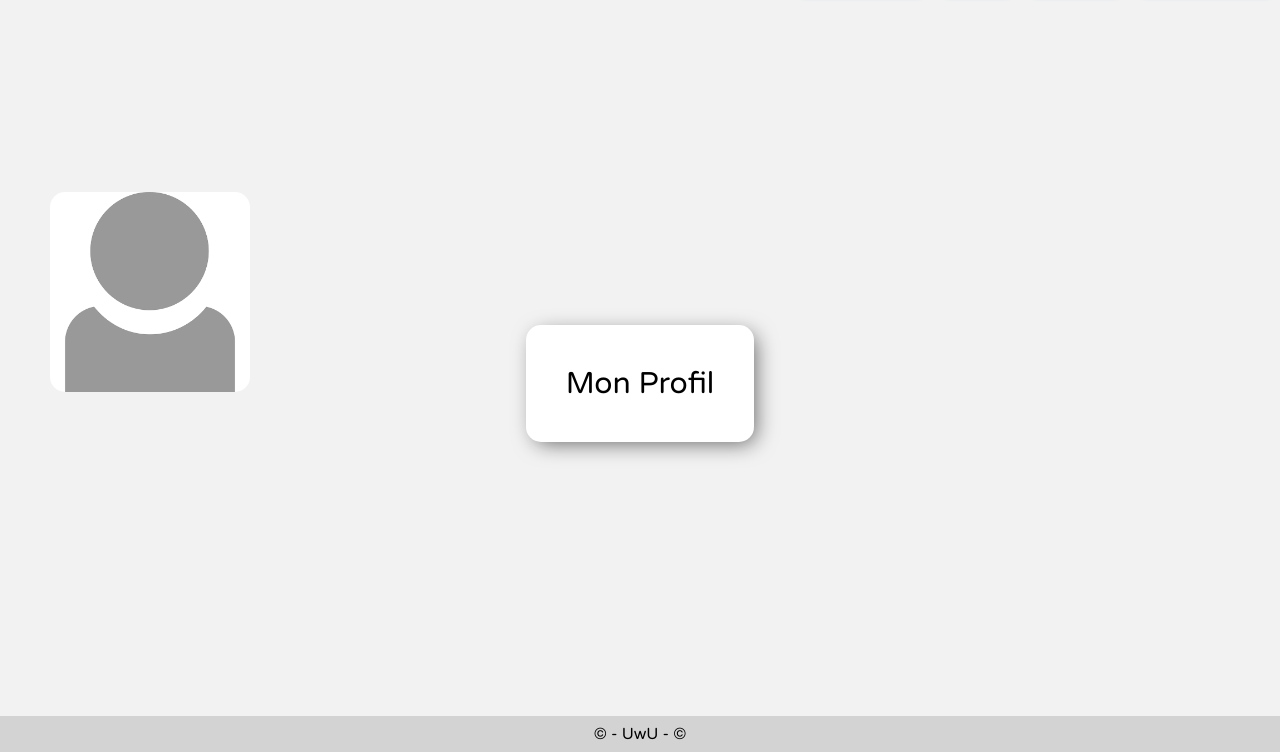
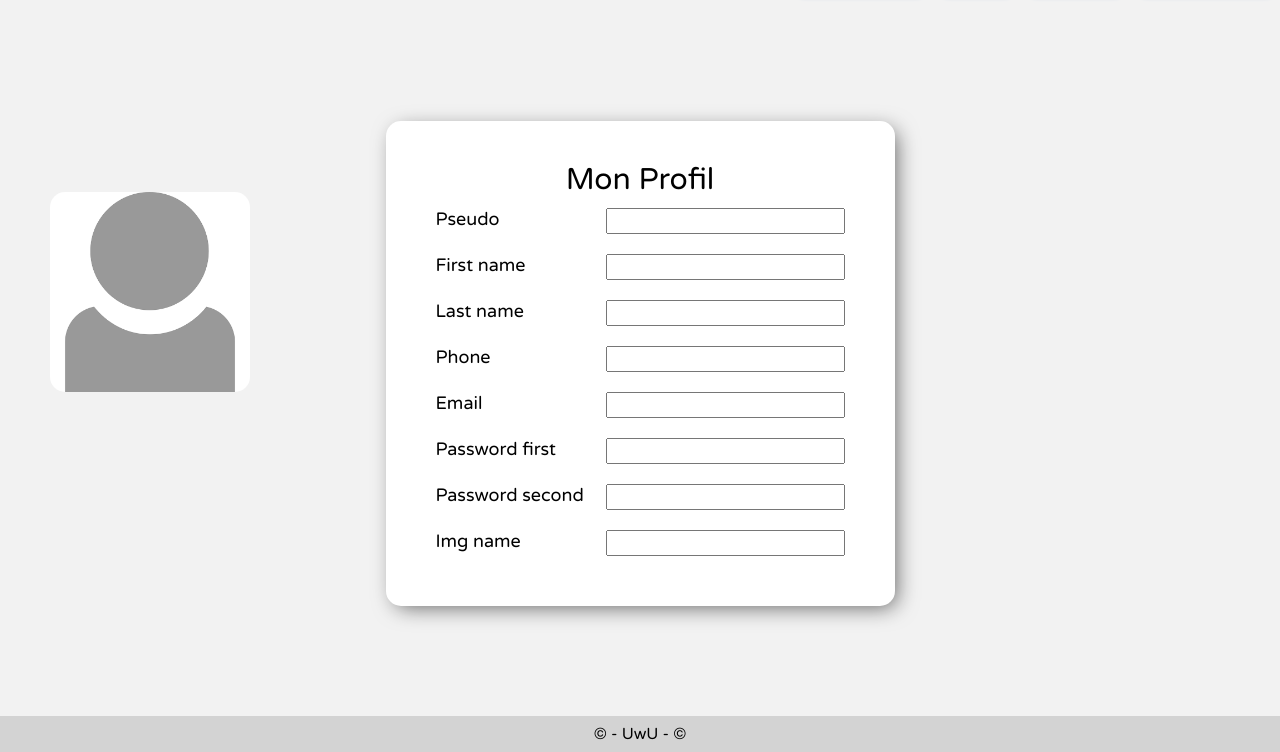
Before and after one commit to akam731/sortir.com, a Symfony app: template templates/user/editProfil.html.twig in a window 1280 px wide. Shown: the part 48-800 px from the top of the page. Run offline with Twig, Linux system fonts and the light colour scheme; the template is opened without the code that fills it, so the values that code supplies are empty; form fields are guessed from the names that the template uses; some libraries are stand-ins or nearby versions.

Commit message:
Modif Modification du corps du formulaire de modification d'un utilisateur

```diff
--- a/public/css/profil.css
+++ b/public/css/profil.css
@@ -59,15 +59,19 @@ form > img{
     border-radius: 15px;
 }
 
+form > div > div:last-child{
+    display: flex;
+    justify-content: space-between;
+}
 
-form > div > label{
+form > div > div > label{
     display: inline-block;
     margin: 10px 10px;
     font-size: 18px;
     min-width: 150px;
     text-align: left;
 }
-form > div > input{
+form > div > div >input{
     display: inline-block;
     margin: 10px 10px;
     font-size: 18px;
@@ -75,6 +79,21 @@ form > div > input{
     text-align: left;
 }
 
+form > div > div > ul{
+    color: red;
+    display: inline-block;
+    height: 30px;
+    margin: 10px 0 0 0;
+}
+
+form > div > div > ul > li{
+    list-style-type: none;
+}
+
 input[type="file"]{
     width: 150px;
 }
+
+button{
+
+}
--- a/templates/user/editProfil.html.twig
+++ b/templates/user/editProfil.html.twig
@@ -13,11 +13,8 @@
 
     <br>
     <br>
-    <br>
-    <br>
 
     <form method="POST" enctype="multipart/form-data">
-
         <h1>Mon Profil</h1>
 
         {% if user.imgName != null %}
@@ -29,14 +26,109 @@
 
         {{ form_start(form) }}
 
+        <div>
+            {% if form_errors(form.pseudo) %}
+                <div>
+                    {{ form_errors(form.pseudo) }}
+                </div>
+            {% endif %}
+            <div>
+                {{ form_label(form.pseudo) }}
+                {{ form_widget(form.pseudo) }}
+            </div>
+        </div>
+
+        <div>
+            {% if form_errors(form.first_name) %}
+                <div>
+                    {{ form_errors(form.first_name) }}
+                </div>
+            {% endif %}
+            <div>
+                {{ form_label(form.first_name) }}
+                {{ form_widget(form.first_name) }}
+            </div>
+        </div>
+
+        <div>
+            {% if form_errors(form.last_name) %}
+                <div>
+                    {{ form_errors(form.last_name) }}
+                </div>
+            {% endif %}
+            <div>
+                {{ form_label(form.last_name) }}
+                {{ form_widget(form.last_name) }}
+            </div>
+        </div>
+
+        <div>
+            {% if form_errors(form.phone) %}
+                <div>
+                    {{ form_errors(form.phone) }}
+                </div>
+            {% endif %}
+            <div>
+                {{ form_label(form.phone) }}
+                {{ form_widget(form.phone) }}
+            </div>
+        </div>
+
+        <div>
+            {% if form_errors(form.email) %}
+                <div>
+                    {{ form_errors(form.email) }}
+                </div>
+            {% endif %}
+            <div>
+                {{ form_label(form.email) }}
+                {{ form_widget(form.email) }}
+            </div>
+        </div>
+
+        <div>
+            {% if form_errors(form.password.first) %}
+                <div>
+                    {{ form_errors(form.password.first) }}
+                </div>
+            {% endif %}
+            <div>
+                {{ form_label(form.password.first) }}
+                {{ form_widget(form.password.first) }}
+            </div>
+        </div>
+
+        <div>
+            {% if form_errors(form.password.second) %}
+                <div>
+                    {{ form_errors(form.password.second) }}
+                </div>
+            {% endif %}
+            <div>
+                {{ form_label(form.password.second) }}
+                {{ form_widget(form.password.second) }}
+            </div>
+        </div>
+
+        <div>
+            {% if form_errors(form.imgName) %}
+                <div>
+                    {{ form_errors(form.imgName) }}
+                </div>
+            {% endif %}
+            <div>
+                {{ form_label(form.imgName) }}
+                {{ form_widget(form.imgName) }}
+            </div>
+        </div>
+
         {{ form_end(form) }}
+    </form>
 
-    </form>
 
     <br>
     <br>
     <br>
     <br>
 
-
 {% endblock %}
```
